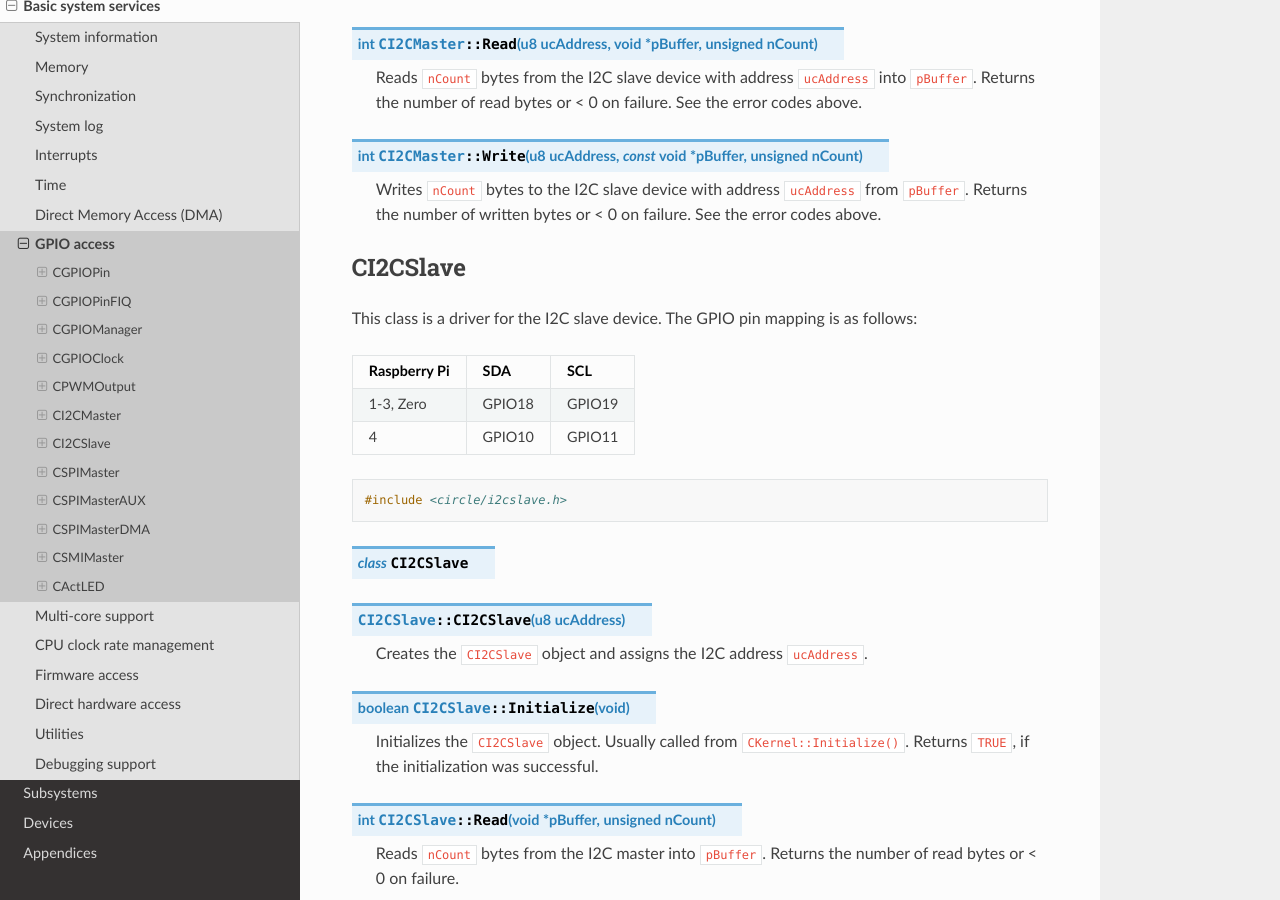
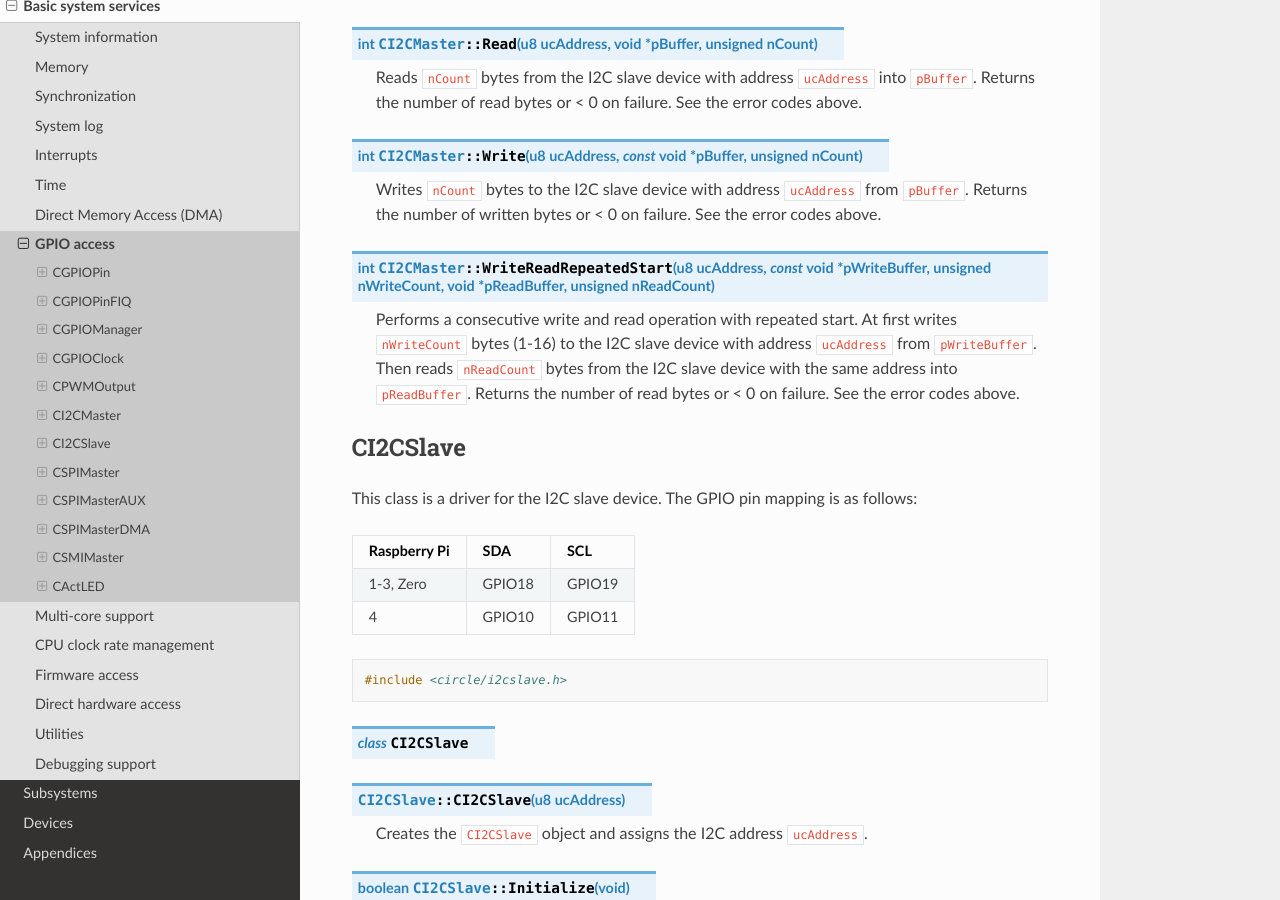
Before and after one commit to rsta2/circle-docs, a Sphinx documentation site: the page built from docs/basic-system-services/gpio-access.rst, in a window 1280 px wide and 900 px high, scrolled down 7940 px. Built offline with Sphinx 7.4.7 and the Read the Docs theme 2.0.0, drawn with Linux system fonts in a browser that asks for light colours.

Commit message:
basic-system-services/gpio-access: Add CI2CMaster::WriteReadRepeatedStart()

```diff
--- a/docs/basic-system-services/gpio-access.rst
+++ b/docs/basic-system-services/gpio-access.rst
@@ -311,6 +311,10 @@ I2C_MASTER_DATA_LEFT	Not all data has been sent / received
 
 	Writes ``nCount`` bytes to the I2C slave device with address ``ucAddress`` from ``pBuffer``. Returns the number of written bytes or < 0 on failure. See the error codes above.
 
+.. cpp:function:: int CI2CMaster::WriteReadRepeatedStart (u8 ucAddress, const void *pWriteBuffer, unsigned nWriteCount, void *pReadBuffer, unsigned nReadCount)
+
+	Performs a consecutive write and read operation with repeated start. At first writes ``nWriteCount`` bytes (1-16) to the I2C slave device with address ``ucAddress`` from ``pWriteBuffer``. Then reads ``nReadCount`` bytes from the I2C slave device with the same address into ``pReadBuffer``. Returns the number of read bytes or < 0 on failure. See the error codes above.
+
 CI2CSlave
 ^^^^^^^^^
 
```
